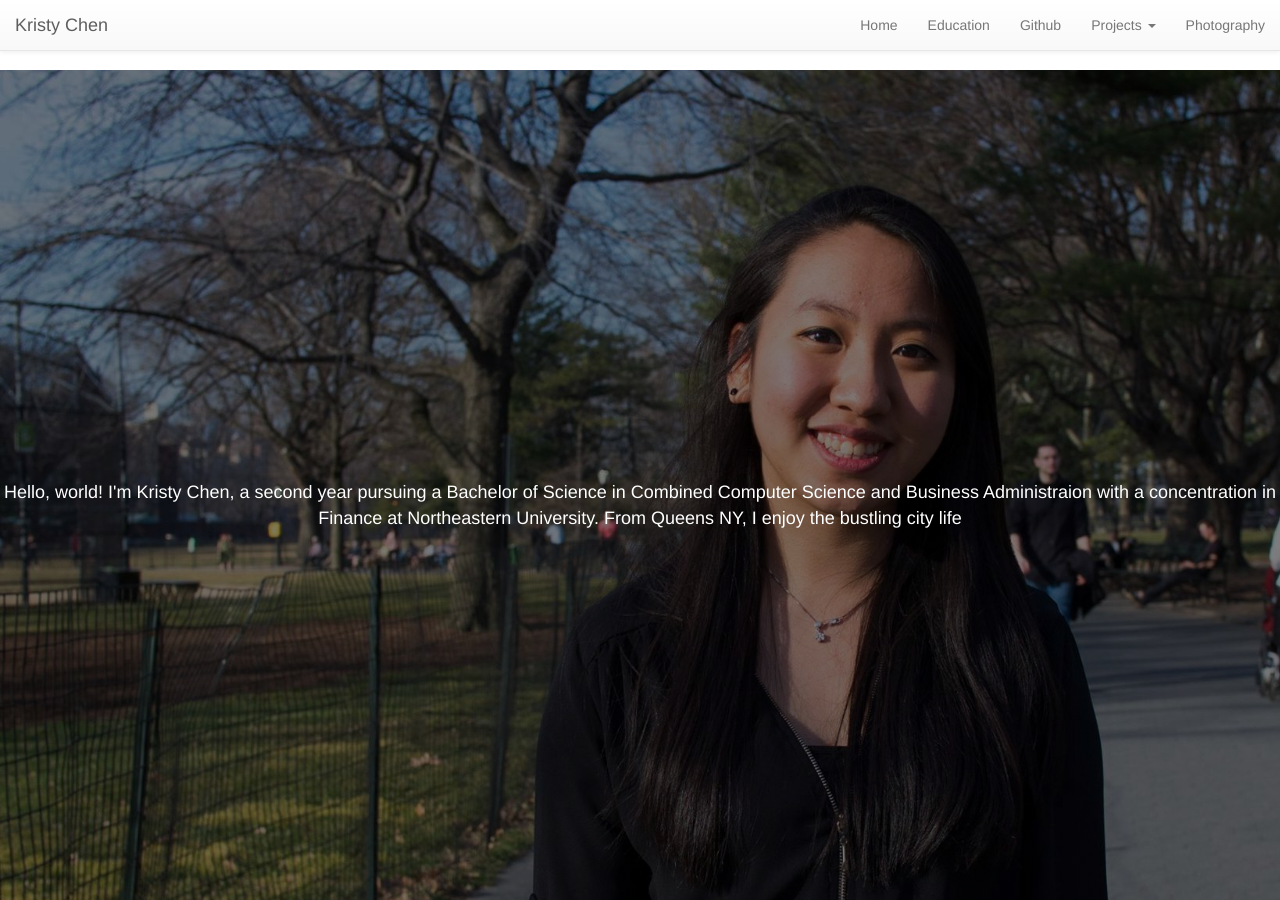
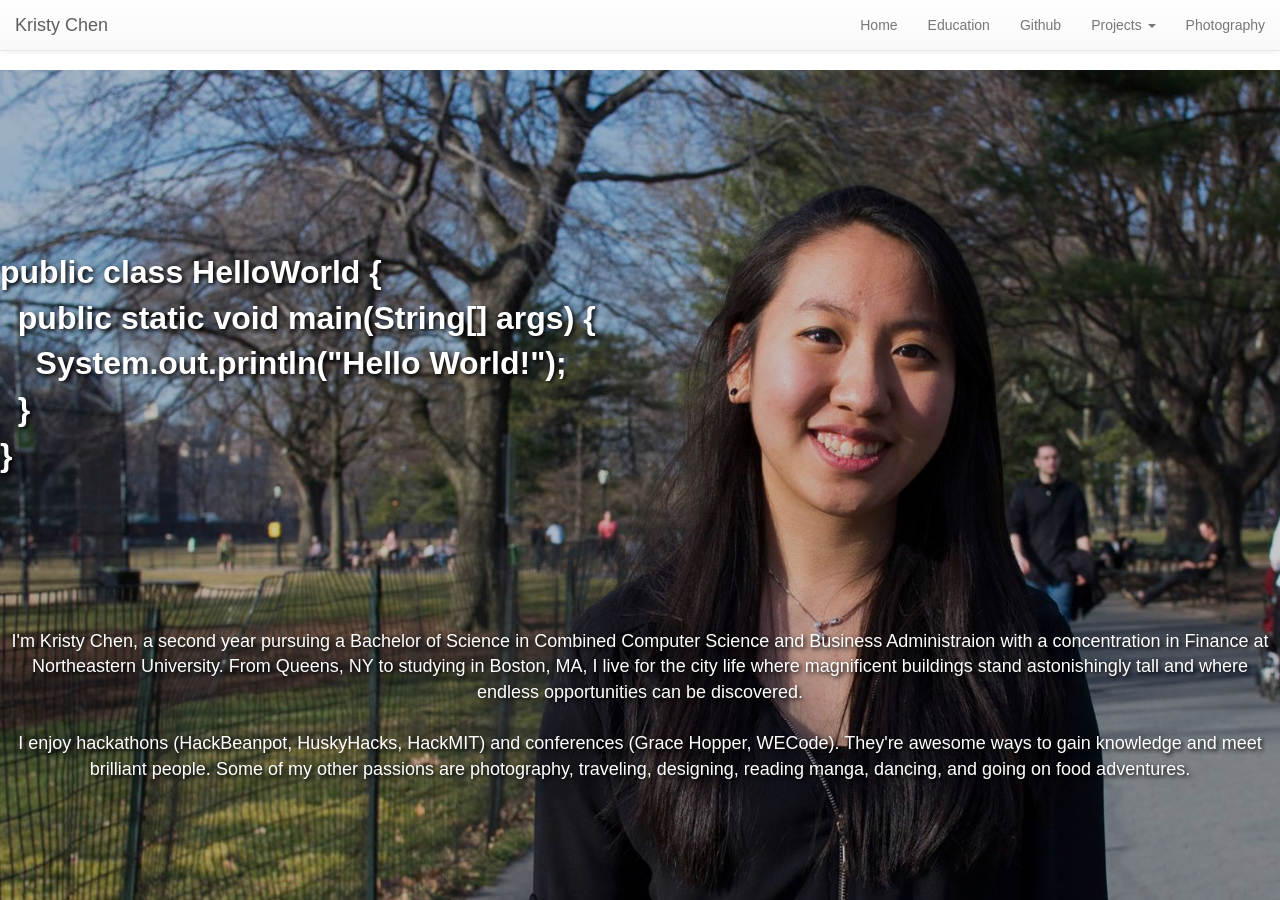
Before and after one commit to kristychen8/kristychen8.github.io, a Jekyll site: the page built from index.html, in a window 1280 px wide and 900 px high. Built offline with Jekyll 4.4.1, drawn with Linux system fonts in a browser that asks for light colours; nearby versions of some CDN libraries; some web fonts are replaced; some of the changed text lies outside the part shown.

Commit message:
updated home page

```diff
--- a/_layouts/navbar.html
+++ b/_layouts/navbar.html
@@ -12,10 +12,10 @@
 		<script src="https://maxcdn.bootstrapcdn.com/bootstrap/3.3.7/js/bootstrap.min.js" integrity="sha384-Tc5IQib027qvyjSMfHjOMaLkfuWVxZxUPnCJA7l2mCWNIpG9mGCD8wGNIcPD7Txa" crossorigin="anonymous"></script>
 		<!-- google fonts -->
 		<link rel="stylesheet" type="text/css"
-	          href="https://fonts.googleapis.com/css?family=Raleway">
+	          href="https://fonts.googleapis.com/css?family=Spinnaker">
 	</head>
 	<body>
-		<div class="navbar">
+		<div class = "navbar">
 			<nav class="navbar navbar-default navbar-fixed-top">
   				<div class="container-fluid">
 					<div class="navbar-header">
@@ -59,5 +59,6 @@
 
 			{{content}}
 
+
 	</body>
 </html>
--- a/index.html
+++ b/index.html
@@ -14,10 +14,24 @@ layout: navbar
 		<script src="https://maxcdn.bootstrapcdn.com/bootstrap/3.3.7/js/bootstrap.min.js" integrity="sha384-Tc5IQib027qvyjSMfHjOMaLkfuWVxZxUPnCJA7l2mCWNIpG9mGCD8wGNIcPD7Txa" crossorigin="anonymous"></script>
 		<!-- google fonts -->
 		<link rel="stylesheet" type="text/css"
-	          href="https://fonts.googleapis.com/css?family=Raleway">
+	          href="https://fonts.googleapis.com/css?family=Spinnaker|Delius+Unicase">
 </head>
 
 <div class="home">
-		<br><br><br><br><br><br><br><br><br><br><br><br><br><br><br><br><br><br><br><br>
-		<p> <center> <font size="4" color="white">Hello, world! I'm Kristy Chen, a second year pursuing a Bachelor of Science in Combined Computer Science and Business Administraion with a concentration in Finance at Northeastern University. From Queens NY, I enjoy the bustling city life </font> </center></p>
+	<div class = "aboutme">
+		<br><br><br><br><br><br><br><br><br>
+		<font size="6" color="white"><b>
+			public class HelloWorld &#123;<br>
+			&nbsp;&nbsp;public static void main(String[] args) &#123;<br>
+			&nbsp;&nbsp;&nbsp;&nbsp;System.out.println("Hello World!")&#59;<br>
+			&nbsp;&nbsp;&#125;<br>
+			&#125;
+		</b></font>
+
+		<br><br><br><br><br><br><br><br>
+		<p> <center> <font size="4" color="white">I'm Kristy Chen, a second year pursuing a Bachelor of Science in Combined Computer Science and Business Administraion with a concentration in Finance at Northeastern University. From Queens, NY to studying in Boston, MA, I live for the city life where magnificent buildings stand astonishingly tall and where endless opportunities can be discovered. <br><br>I enjoy hackathons (HackBeanpot, HuskyHacks, HackMIT) and conferences (Grace Hopper, WECode). They're awesome ways to gain knowledge and meet brilliant people. Some of my other passions are photography, traveling, designing, reading manga, dancing, and going on food adventures.</font> </center></p>
+		</div>
+		<br><br><br><br><br><br><br>
 </div>
+<div class = "layer"></div>
+<footer><font size="3" color="white"><center><br>Contact<br>Email: chen.kr@husky.neu.edu<br></center></font></footer>
--- a/webStyle.css
+++ b/webStyle.css
@@ -1,26 +1,42 @@
-
+/*
 .parallaxE {
-    /* The image used */
     background-image: url('#');
 
-    /* Full height */
     height: 100%;
 
-    /* Create the parallax scrolling effect */
     background-attachment: fixed;
     background-position: center;
     background-repeat: no-repeat;
     background-size: cover;
-}
+}*/
 
 .home {
 	background-image:
 	    linear-gradient(
-	      rgba(0, 0, 0, 0.5),
-	      rgba(0, 0, 0, 0.5)
+	      rgba(0, 0, 0, 0.2),
+	      rgba(0, 0, 0, 0.2)
 	    ),
 	    url('photos/profile.jpg');
-
   	background-size: cover;
   	height: 100vh;
+
 }
+
+.navbar {font-family: 'Spinnaker', sans-serif;}
+.aboutme { font-family: 'Spinnaker', sans-serif; text-shadow: 2px 2px 4px #000000;}
+
+.layer {
+    background-color:#FBEEE6;
+    height:20px;
+}
+
+footer{
+    height:100px;
+    background-color:#021E24;
+    bottom:0px;
+    left:0px;
+    right:0px;
+    margin-bottom:0px;
+
+    font-family: 'Spinnaker', sans-serif;
+}
```
Also changed, not shown: photos/cs.jpg (added), 1 other file.
